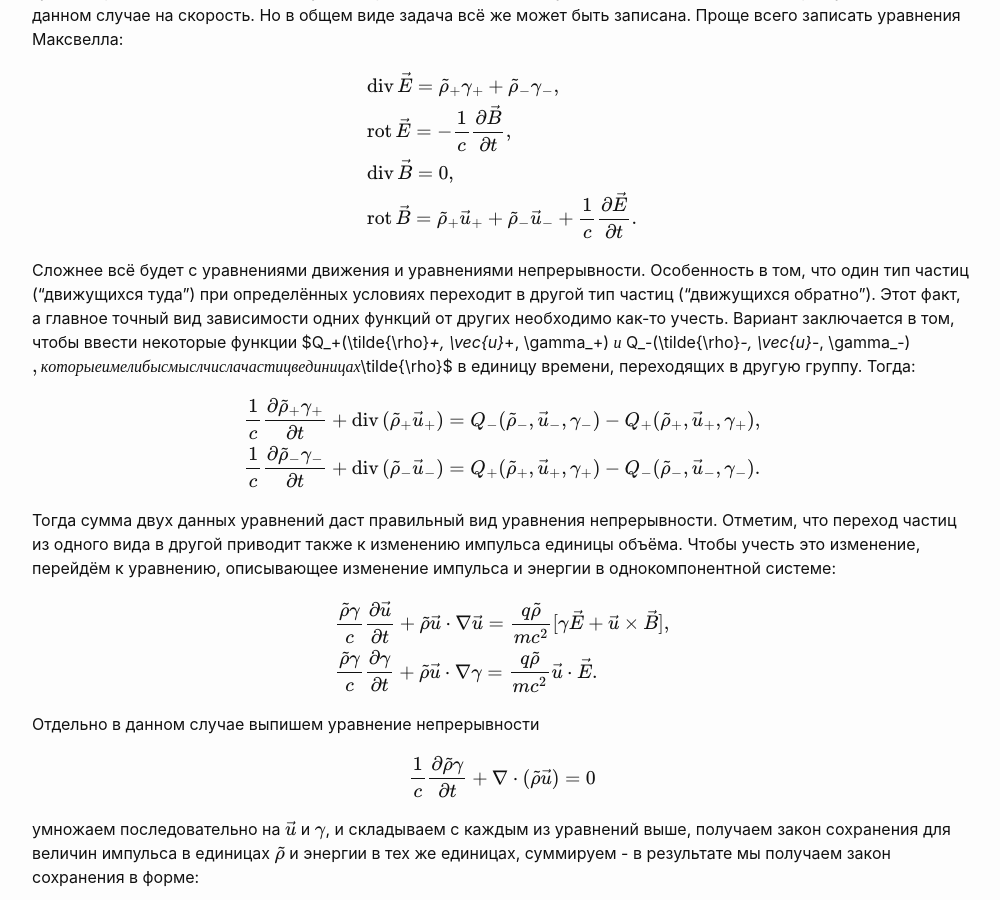
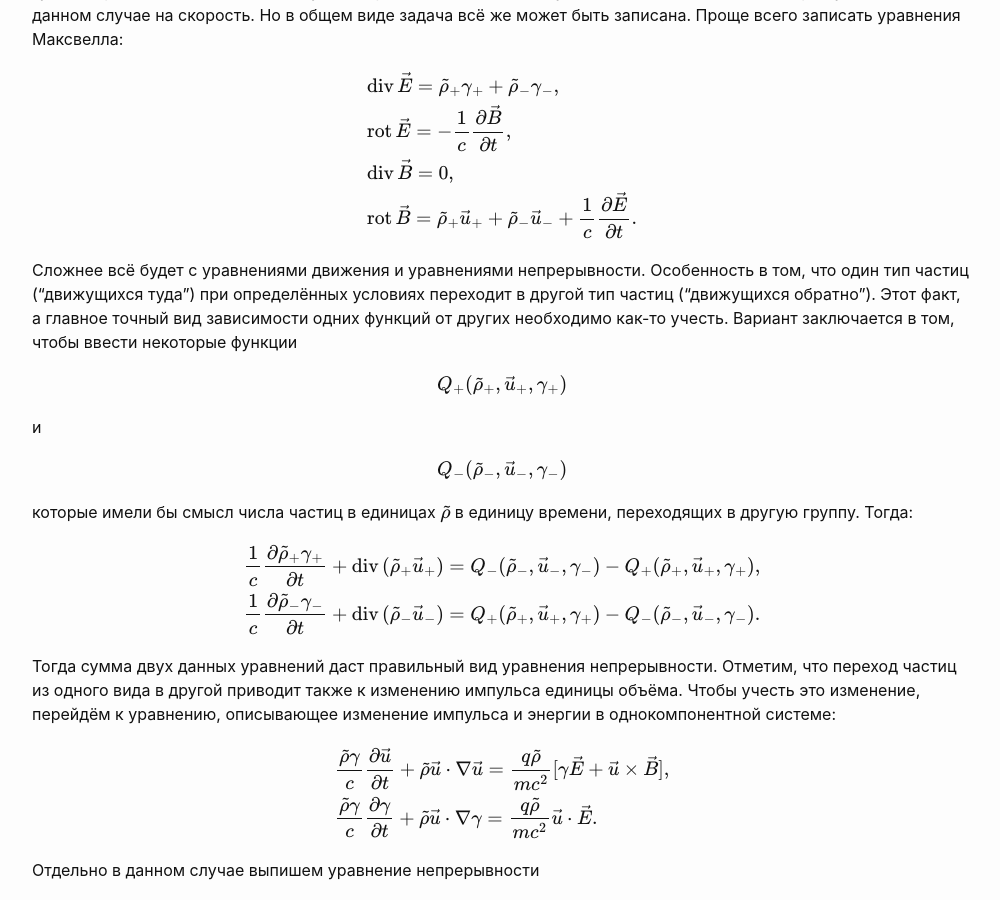
Before and after one commit to sputnikas/sputnikas.github.io, a Jekyll site: the page built from _posts/2020-12-01-diferent_equations.md, in a window 1280 px wide and 900 px high, scrolled down 1543 px. Shown: the whole window, without its empty margins (138-1138 px from the left). Built offline with Jekyll 4.4.1, drawn with Linux system fonts in a browser that asks for light colours; formulas are drawn with MathJax 3; a script that is not in the unit is left out; some of the changed text lies outside the part shown.

```diff
--- a/_posts/2020-12-01-diferent_equations.md
+++ b/_posts/2020-12-01-diferent_equations.md
@@ -55,7 +55,15 @@ $$
 \end{aligned}
 $$
 
-Сложнее всё будет с уравнениями движения и уравнениями непрерывности. Особенность в том, что один тип частиц ("движущихся туда") при определённых условиях переходит в другой тип частиц ("движущихся обратно"). Этот факт, а главное точный вид зависимости одних функций от других необходимо как-то учесть. Вариант заключается в том, чтобы ввести некоторые функции $Q_+(\tilde{\rho}_+, \vec{u}_+, \gamma_+) $ и $ Q_-(\tilde{\rho}_-, \vec{u}_-, \gamma_-) $, которые имели бы смысл числа частиц в единицах $\tilde{\rho}$ в единицу времени, переходящих в другую группу. Тогда:
+Сложнее всё будет с уравнениями движения и уравнениями непрерывности. Особенность в том, что один тип частиц ("движущихся туда") при определённых условиях переходит в другой тип частиц ("движущихся обратно"). Этот факт, а главное точный вид зависимости одних функций от других необходимо как-то учесть. Вариант заключается в том, чтобы ввести некоторые функции
+
+$$Q_+(\tilde{\rho}_+, \vec{u}_+, \gamma_+) $$
+
+и
+
+$$ Q_-(\tilde{\rho}_-, \vec{u}_-, \gamma_-)$$
+
+которые имели бы смысл числа частиц в единицах $\tilde{\rho}$ в единицу времени, переходящих в другую группу. Тогда:
 
 $$
 \begin{aligned}
@@ -127,7 +135,7 @@ $$
 
 $$\tilde{r}_\pm = r_\pm/(\lvert\partial (\vec{u}_\pm \cdot \vec{n})/\partial t\rvert_{t_k})$$
 
-- он показывает долю частиц типа $\pm$ переходящих в тип $\mp$. Таким образом, число частиц данного типа в некоторой окрестности данной точки определяется потоком частиц данного типа из-за пределов окрестности данной точки и переходами частиц из одного типа в другой. Разделяя эти два процесса, можно положить, что вплоть до момента равенства 0 скорости движения частиц выполняется уравнение непрерывности с нулевой правой частью, а после происходит скачкообразное изменение плотности частиц в единицах $\tilde{\rho}$:
+Он показывает долю частиц типа $\pm$ переходящих в тип $\mp$. Таким образом, число частиц данного типа в некоторой окрестности данной точки определяется потоком частиц данного типа из-за пределов окрестности данной точки и переходами частиц из одного типа в другой. Разделяя эти два процесса, можно положить, что вплоть до момента равенства 0 скорости движения частиц выполняется уравнение непрерывности с нулевой правой частью, а после происходит скачкообразное изменение плотности частиц в единицах $\tilde{\rho}$:
 
 $$
 \tilde{\rho}_\pm \gamma_\pm \rvert_{t_k + 0} =
```
